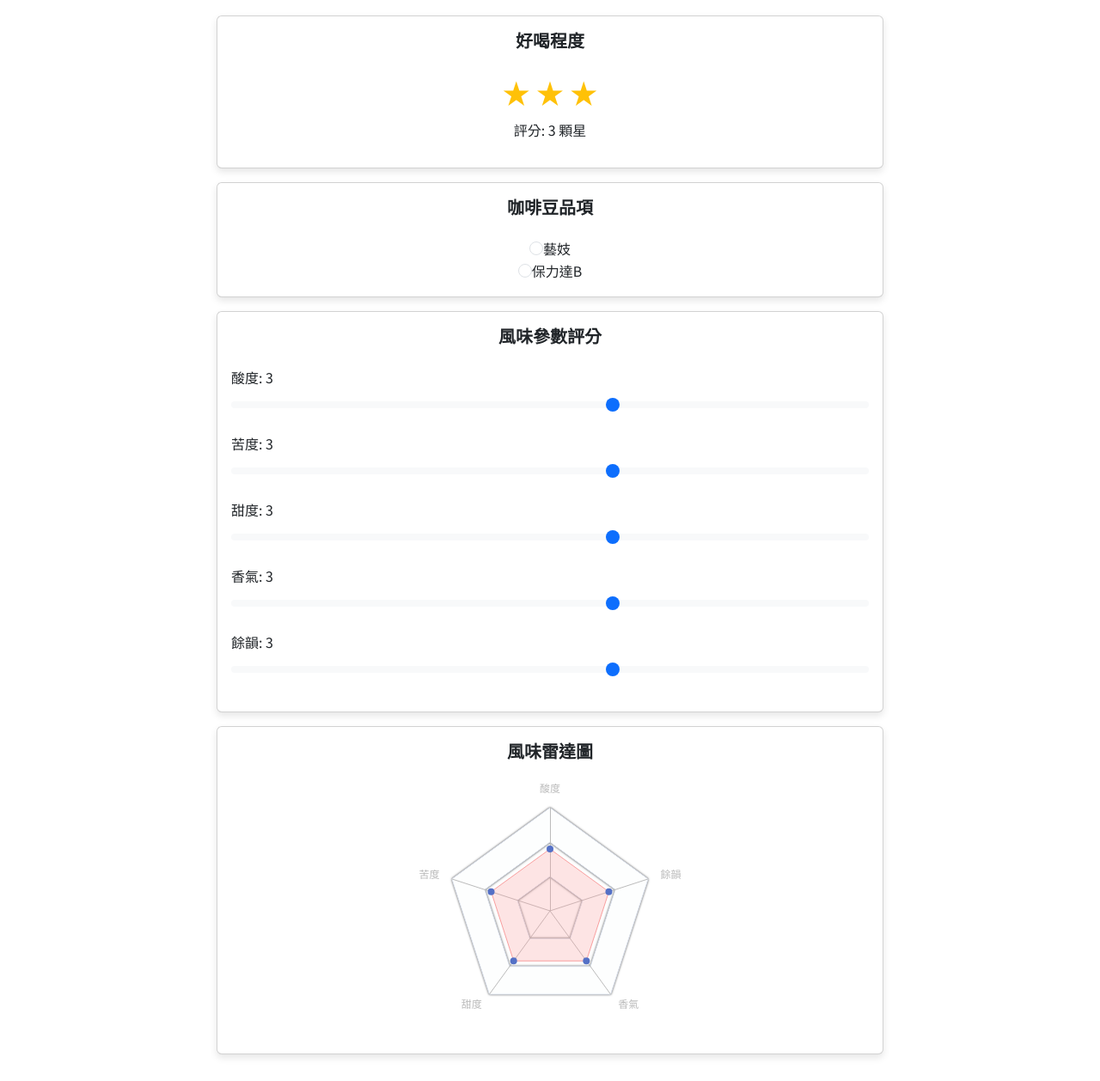
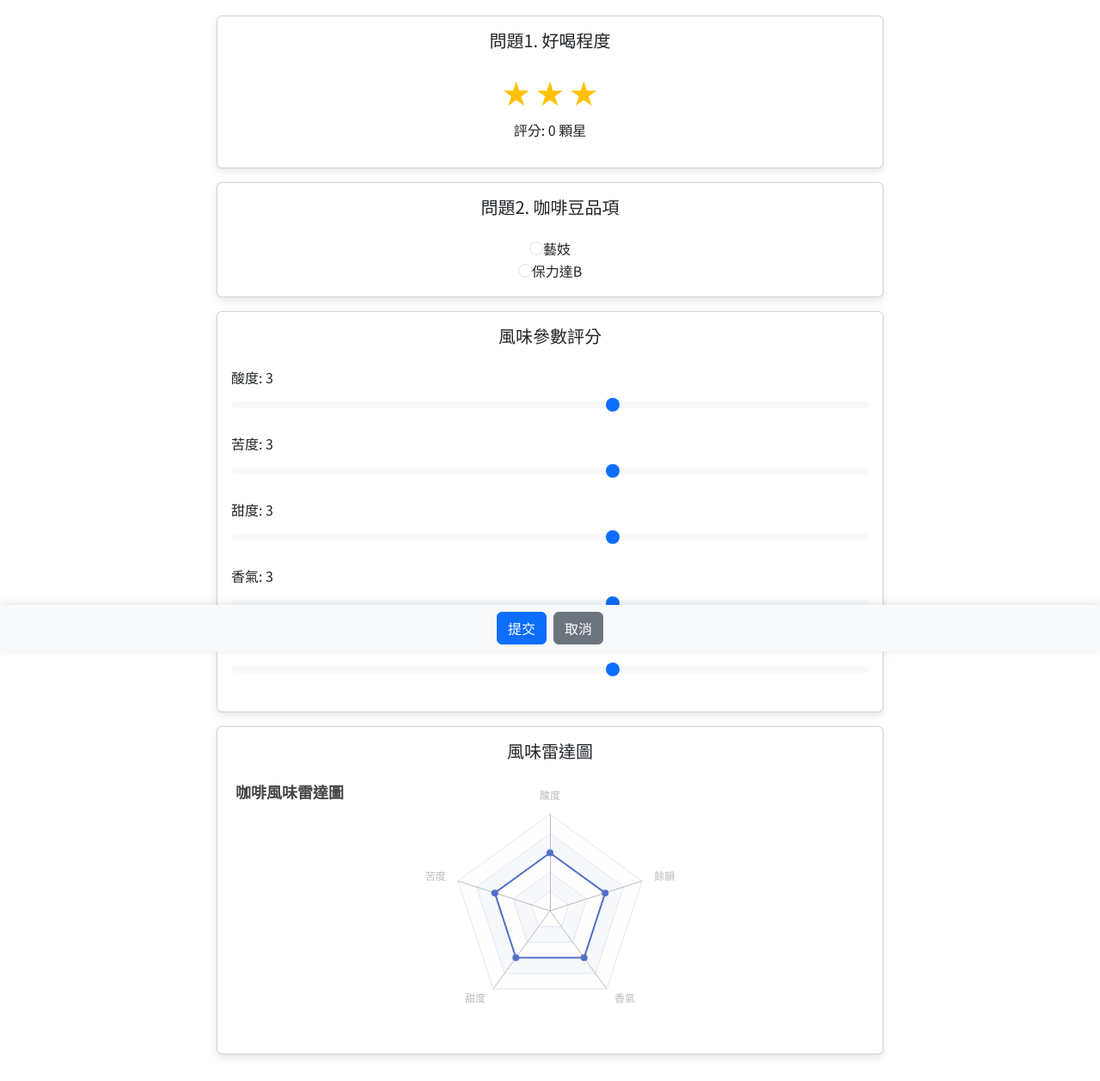
Before and after one commit to foxjamestw/coffee, a plain HTML site: page index.html in a window 1280 px wide. Shown: the part 42-1300 px from the top of the page at 86% size. Drawn offline with nearby package versions, Linux system fonts and the light colour scheme.

Commit message:
新增navbar

```diff
--- a/index.html
+++ b/index.html
@@ -12,16 +12,13 @@
             font-family: 'Noto Sans TC', sans-serif;
             font-size: 16px;
             line-height: 1.5;
+            padding-bottom: 70px; /* 為固定的導航欄留出空間 */
         }
         .container {
             max-width: 800px;
         }
         h1 {
             font-size: 30px;
-            font-weight: bold;
-        }
-		h5 {
-            font-size: 20px;
             font-weight: bold;
         }
         .card {
@@ -44,6 +41,9 @@
         .form-check-input {
             margin-top: 0;
         }
+        .navbar {
+            box-shadow: 0 -2px 10px rgba(0,0,0,0.1);
+        }
         @media (max-width: 576px) {
             body {
                 font-size: 14px;
@@ -54,25 +54,25 @@
         }
     </style>
 </head>
-<body class="d-flex justify-content-center align-items-center min-vh-100">
-    <div class="container">
+<body class="d-flex flex-column min-vh-100">
+    <div class="container flex-grow-1">
         <h1 class="text-center mb-4">咖啡風味評分</h1>
 
         <div class="card mb-3">
             <div class="card-body text-center">
-                <h5 class="card-title">好喝程度</h5>
+                <h5 class="card-title">問題1. 好喝程度</h5>
                 <div class="star-rating">
                     <span class="star" data-rating="1">&#9733;</span>
                     <span class="star" data-rating="2">&#9733;</span>
                     <span class="star" data-rating="3">&#9733;</span>
                 </div>
-                <p class="mt-2">評分: <span id="taste-rating">3</span> 顆星</p>
+                <p class="mt-2">評分: <span id="taste-rating">0</span> 顆星</p>
             </div>
         </div>
 
         <div class="card mb-3">
             <div class="card-body text-center">
-                <h5 class="card-title">咖啡豆品項</h5>
+                <h5 class="card-title">問題2. 咖啡豆品項</h5>
                 <div class="form-check">
                     <input class="form-check-input" type="radio" name="coffee-type" id="geisha" value="藝妓">
                     <label class="form-check-label" for="geisha">
@@ -91,7 +91,7 @@
         <div class="card mb-3">
             <div class="card-body">
                 <h5 class="card-title text-center">風味參數評分</h5>
-                <div class="slider-container mb-3">
+                <div class="mb-3">
                     <label for="acidity" class="form-label">酸度: <span id="acidity-value">3</span></label>
                     <input type="range" class="form-range" id="acidity" min="0" max="5" value="3">
                 </div>
@@ -122,6 +122,13 @@
         </div>
     </div>
 
+    <nav class="navbar fixed-bottom navbar-light bg-light">
+        <div class="container-fluid justify-content-center">
+            <button type="button" class="btn btn-primary me-2" id="submitBtn">提交</button>
+            <button type="button" class="btn btn-secondary" id="cancelBtn">取消</button>
+        </div>
+    </nav>
+
     <script src="https://cdn.jsdelivr.net/npm/bootstrap@5.3.0/dist/js/bootstrap.bundle.min.js"></script>
     <script>
         const chart = echarts.init(document.getElementById('radar-chart'));
@@ -141,44 +148,25 @@
 
             const option = {
                 title: {
-                    //text: '咖啡風味雷達圖'
+                    text: '咖啡風味雷達圖'
                 },
                 tooltip: {},
                 radar: {
-                    radius: 120,
-                    splitNumber: 3,
                     indicator: [
                         { name: '酸度', max: 5 },
                         { name: '苦度', max: 5 },
                         { name: '甜度', max: 5 },
                         { name: '香氣', max: 5 },
                         { name: '餘韻', max: 5 }
-                    ],
-                    splitArea: {
-                        areaStyle: {
-                          color: ['#fdfefe', '#fdfefe ', '#fdfefe', '#f9e79f'],
-                          //shadowColor: 'rgba(0, 0, 0, 0.5)',
-                          shadowBlur: 3
-                        }
-                     },
+                    ]
                 },
                 series: [{
                     name: '風味參數',
                     type: 'radar',
-					emphasis: {
-                        lineStyle: {
-                          width: 1
-                            }
-                    },
-                    areaStyle: {color: 'rgba(249, 159, 159, 0.4)'},
                     data: [
                         {
                             value: [acidity, bitterness, sweetness, aroma, aftertaste],
-                            name: '風味參數',
-							lineStyle:{
-                                width: 1,
-                                color: 'rgba(249, 159, 159, 1)'
-                            }
+                            name: '風味參數'
                         }
                     ]
                 }]
@@ -213,9 +201,21 @@
         // 初始化圖表
         updateChart();
 
-        // 響應��調整
+        // 響應式調整
         window.addEventListener('resize', function() {
             chart.resize();
+        });
+
+        // 提交按鈕點擊事件
+        document.getElementById('submitBtn').addEventListener('click', function() {
+            alert('提交成功！');
+        });
+
+        // 取消按鈕點擊事件
+        document.getElementById('cancelBtn').addEventListener('click', function() {
+            if (confirm('確定要取消嗎？所有數據將被重置。')) {
+                location.reload();
+            }
         });
     </script>
 </body>
```
